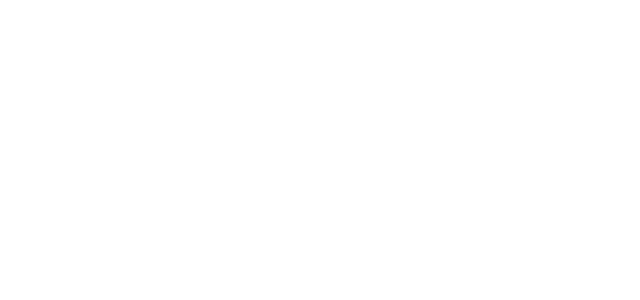
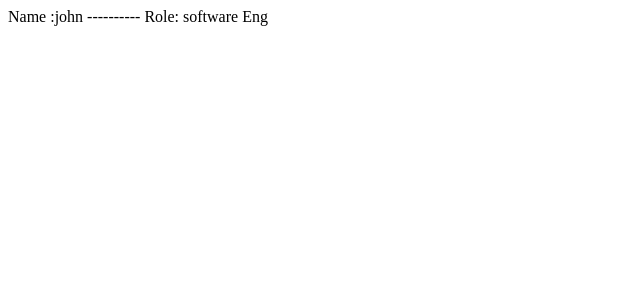
Before and after one commit to Abdalrahman-Mo/React, a React (Vite) app: page / in a window 1280 px wide. Shown: the top 300 px of the page, without its empty margins (0-640 px from the left). Built offline with nearby package versions, Linux system fonts and the light colour scheme.

Commit message:
getting ready for tailwindcss

```diff
--- a/src/App.jsx
+++ b/src/App.jsx
@@ -1,5 +1,9 @@
 import Employee from "./components/Employee";
 function App() {
-  return <></>;
+  return (
+    <>
+      <Employee name="john" role="software Eng" />
+    </>
+  );
 }
 export default App;
```
